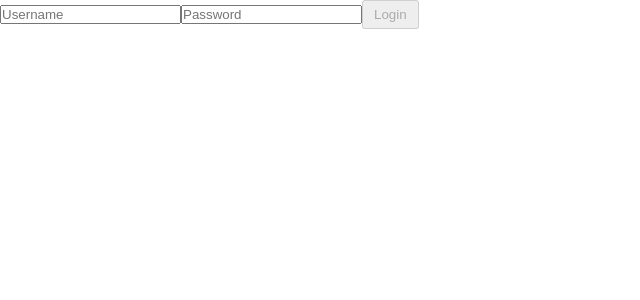
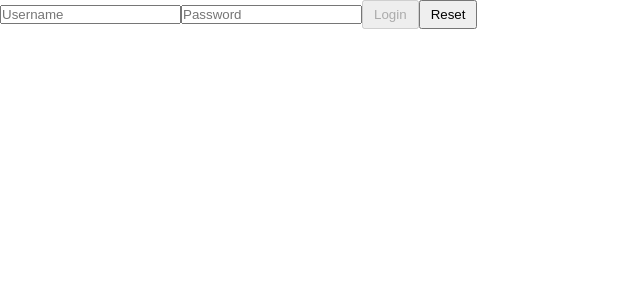
Before and after one commit to metehandoenmez/react-exercises, a React (Create React App) app: page / in a window 1280 px wide. Shown: the top 300 px of the page, without its empty margins (0-640 px from the left). Built offline with nearby package versions, Linux system fonts and the light colour scheme.

Commit message:
completed exercise 20

```diff
--- a/src/Login.jsx
+++ b/src/Login.jsx
@@ -23,6 +23,13 @@ export default class Login extends Component {
             onLogin({ username, password });
       }
 
+    handleFormReset = () => {
+        this.setState({
+            username: "",
+            password: ""
+        })
+    }
+
 
     render() {
         return (
@@ -45,6 +52,9 @@ export default class Login extends Component {
                     disabled={this.state.username === "" || this.state.password === ""}
                     onClick={this.handleLogin}
                 >Login</button>
+                <button onClick={this.handleFormReset}>
+                    Reset
+                </button>
             </div>
         )
     }
```
